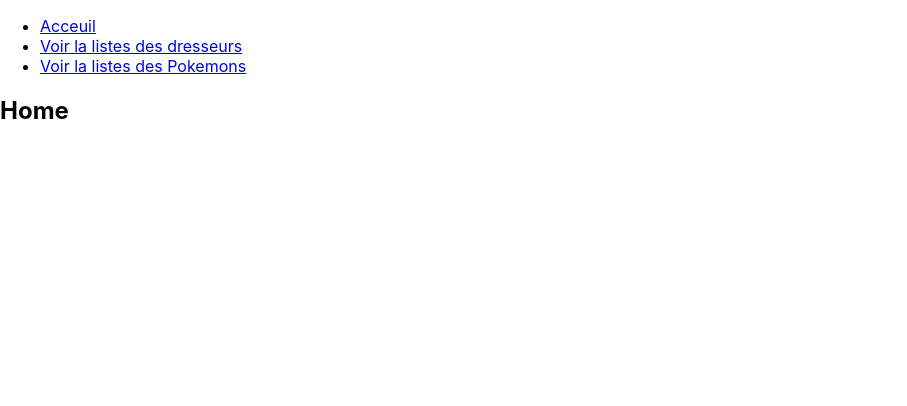
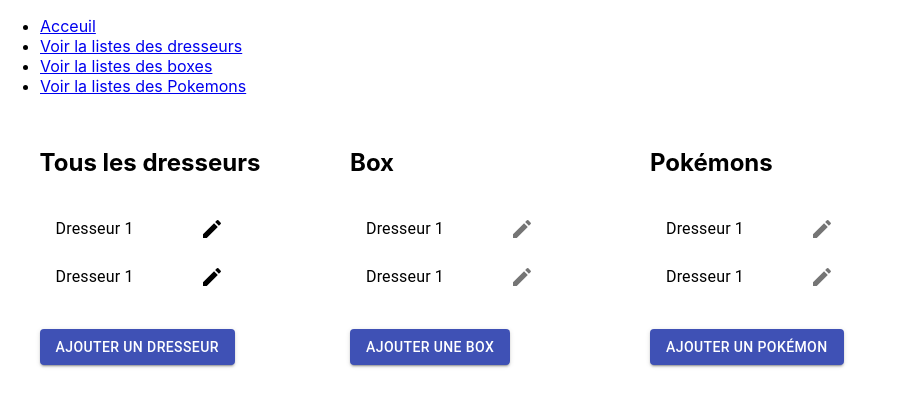
Before and after one commit to Zusoy/pokemon-api, a React (Create React App) app in the folder app/: page / in a window 1280 px wide. Shown: the top 406 px of the page, without its empty margins (0-907 px from the left). Built offline with nearby package versions, Linux system fonts and the light colour scheme.

Commit message:
mis en page de toutes les pages

```diff
--- a/app/src/App.js
+++ b/app/src/App.js
@@ -6,7 +6,7 @@ import {
   Link
 } from "react-router-dom";
 import * as pages from './pages'
-import { Grid } from '@material-ui/core';
+import { Grid, Box } from '@material-ui/core';
 
 const App = () =>
   <Router>
@@ -20,30 +20,41 @@ const App = () =>
             <Link to="/humans">Voir la listes des dresseurs</Link>
           </li>
           <li>
+            <Link to="/boxes">Voir la listes des boxes</Link>
+          </li>
+          <li>
             <Link to="/pokemons">Voir la listes des Pokemons</Link>
           </li>
         </ul>
       </nav>
       <Switch>
         <Route exact path="/">
-          <pages.Home />
+          <Grid container xs={12} spacing={0}>
+            <Box width={300}>
+              <Grid container item justify="center">
+                <pages.ListHuman />
+              </Grid>
+            </Box>
+            <Box width={300}>
+              <Grid item container justify="center">
+                <pages.ListBox />
+              </Grid>
+            </Box>
+            <Box width={300}>
+              <Grid item container justify="center">
+                <pages.ListPokemon />
+              </Grid>
+            </Box>
+          </Grid>
         </Route>
         <Route path="/pokemons">
           <pages.ListPokemon />
         </Route>
         <Route path="/humans">
-          <Grid container xs={12} spacing={0}>
-            <Grid container item xs={2} justify="center">
-              <pages.ListHuman />
-            </Grid>
-            <Grid item container xs={2} justify="center">
-              <pages.ListHuman />
-            </Grid>
-            <Grid item container xs={2} justify="center">
-              <pages.ListHuman />
-            </Grid>
-          </Grid>
-
+          <pages.ListHuman />
+        </Route>
+        <Route path="/boxes">
+          <pages.ListBox />
         </Route>
       </Switch>
     </div>
--- /dev/null
+++ b/app/src/pages/ListBox.js
@@ -0,0 +1,41 @@
+import React from "react"
+import { makeStyles } from '@material-ui/core/styles';
+import { Button, ListItem, ListItemText, List, Box, IconButton } from "@material-ui/core"
+import CreateIcon from '@material-ui/icons/Create';
+
+const useStyles = makeStyles({
+    root: {
+        width: "200px",
+        marginBottom: "20px"
+    },
+    icon: {
+        padding: "0",
+    },
+});
+
+
+const ListBox = () => {
+    const classes = useStyles();
+
+    return (
+        <Box m={2}>
+            <h2>Box</h2>
+            <List className={classes.root} >
+                <ListItem >
+                    <ListItemText primary={"Dresseur 1"} />
+                    <IconButton className={classes.icon} aria-label="edit">
+                        <CreateIcon/>
+                    </IconButton>
+                </ListItem >
+                <ListItem >
+                    <ListItemText primary={"Dresseur 1"} />
+                    <IconButton className={classes.icon} aria-label="edit">
+                        <CreateIcon />
+                    </IconButton>
+                </ListItem>
+            </List >
+            <Button variant="contained" color="primary">Ajouter une box</Button>
+        </Box>)
+}
+
+export default ListBox;
--- a/app/src/pages/ListPokemon.js
+++ b/app/src/pages/ListPokemon.js
@@ -1,6 +1,42 @@
 import React from "react"
-const Home = () =>
-    <h2>Home</h2>;
+import { makeStyles } from '@material-ui/core/styles';
+import { Button, ListItem, ListItemText, List, Box, IconButton } from "@material-ui/core"
+import CreateIcon from '@material-ui/icons/Create';
+
+const useStyles = makeStyles({
+    root: {
+        width: "200px",
+        marginBottom: "20px"
+    },
+    icon: {
+        padding: "0",
+    },
+});
 
 
-export default Home;
+const ListPokemon = () => {
+    const classes = useStyles();
+
+    return (
+        <Box m={2}>
+            <h2>Pokémons</h2>
+            <List className={classes.root} >
+                <ListItem >
+                    <ListItemText primary={"Dresseur 1"} />
+                    <IconButton className={classes.icon} aria-label="edit">
+                        <CreateIcon/>
+                    </IconButton>
+
+                </ListItem >
+                <ListItem >
+                    <ListItemText primary={"Dresseur 1"} />
+                    <IconButton className={classes.icon} aria-label="edit">
+                        <CreateIcon/>
+                    </IconButton>
+                </ListItem>
+            </List >
+            <Button variant="contained" color="primary">Ajouter un pokémon</Button>
+        </Box>)
+}
+
+export default ListPokemon;
--- a/app/src/pages/index.js
+++ b/app/src/pages/index.js
@@ -3,3 +3,4 @@ export { default as AddTrainer } from './AddTrainer';
 export { default as AddPokemon } from './AddPokemon';
 export { default as ListHuman } from './ListHuman';
 export { default as ListPokemon } from './ListPokemon';
+export { default as ListBox } from './ListBox';
```
